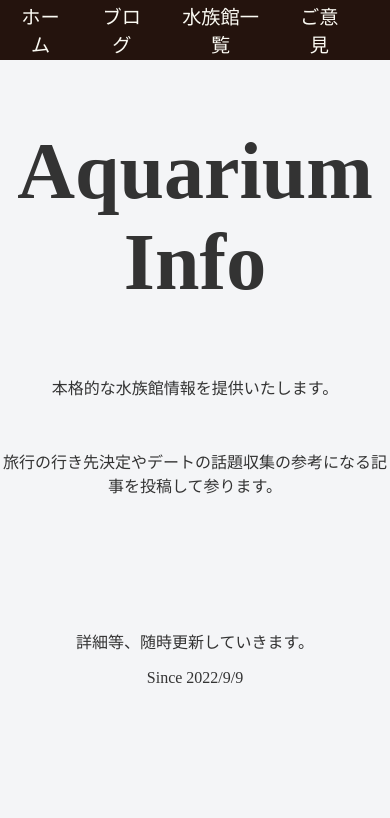
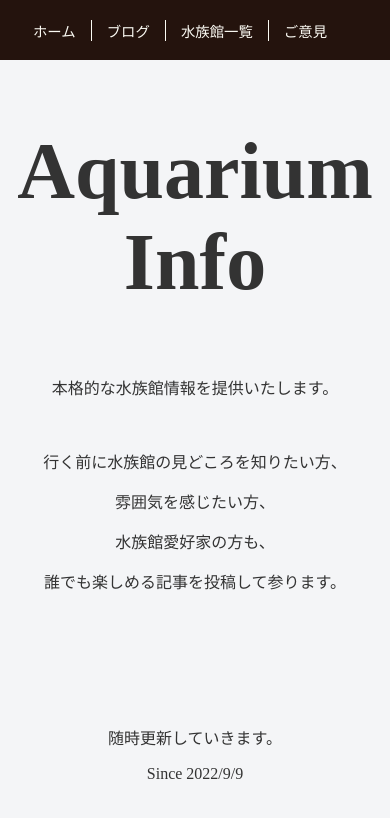
Before and after one commit to matapanino1/aquarium_list_next, a Next.js app: page / in a window 390 px wide. Shown: the top 818 px of the page. Built offline with nearby package versions, Linux system fonts and the light colour scheme.

Commit message:
stylecommit

```diff
--- a/components/aquarium-list/Container.jsx
+++ b/components/aquarium-list/Container.jsx
@@ -16,7 +16,7 @@ const Container = () => {
 
 	return (
 		<div className={classes.container}>
-			<h1>日本全国水族館リスト</h1>
+			<h1>日本全国水族館一覧</h1>
 		{japan.map((list, i) => (
 			<Location
 				key={i}
--- a/components/blog-page/hero.js
+++ b/components/blog-page/hero.js
@@ -1,5 +1,4 @@
 import React from 'react';
-import Image from 'next/image';
 
 import classes from './hero.module.css';
 
@@ -8,7 +7,10 @@ const Hero = () => {
       <section className={classes.hero}>
               <h1>Aquarium Info</h1>
           <p>本格的な水族館情報を提供いたします。</p><br />
-              <p>旅行の行き先決定やデートの話題収集の参考になる記事を投稿して参ります。</p>
+          <p>行く前に水族館の見どころを知りたい方、</p>
+          <p>雰囲気を感じたい方、</p>
+          <p>水族館愛好家の方も、</p>
+          <p>誰でも楽しめる記事を投稿して参ります。</p>
     </section>
   )
 }
--- a/components/layout/Footer.js
+++ b/components/layout/Footer.js
@@ -3,7 +3,7 @@ import React from 'react';
 const Footer = () => {
   return (
       <footer>
-          <p>詳細等、随時更新していきます。</p>
+          <p>随時更新していきます。</p>
           <p>Since 2022/9/9</p>
     </footer>
   )
--- a/components/layout/logo.js
+++ b/components/layout/logo.js
@@ -1,9 +1,10 @@
 import React from 'react';
+import Image from 'next/image';
 
 const Logo = () => {
   return (
-      <div>Aquarium Info</div>
+      <div><Image src={"/images/My project-1.png"} height={55} width={55} /></div>
   )
 }
 
-export default Logo
+export default Logo;
--- a/components/layout/main-navigation.module.css
+++ b/components/layout/main-navigation.module.css
@@ -13,6 +13,7 @@
 .header nav{
     margin-left: auto;
     padding-right: 30px;
+    height: 100%;
 }
 
 .header ul {
@@ -51,9 +52,47 @@
 }
 
 @media screen and (max-width:768px) {
+    .header {
+        margin: 0 auto;
+        position: fixed;
+        bottom: 0;
+        left: 0;
+        height: 60px;
+        width: 100vw;
+        background-color: #24130d;
+        display: flex;
+        align-items: center;
+    }
+
     .header nav{
         margin: auto;
         display: flex;
         justify-content: center;
     }
+
+    .header li+li {
+        border-left: 1px #fbfaf3 solid;
+    }
+
+    .header a {
+        display: inline-block;
+        align-items: center;
+        height: 100%;
+        text-decoration: none;
+        color: #fbfaf3;
+        opacity: 1;
+        font-size: .9rem;
+        transition: color .2s ease;
+    }
+
+    .header a:hover {
+        display: inline-block;
+        align-items: center;
+        height: 100%;
+        text-decoration: none;
+        color: #fbfaf3;
+        opacity: .7;
+        font-size: .9rem;
+        transition: color .2s ease;
+    }
 }
--- a/pages/index.js
+++ b/pages/index.js
@@ -1,9 +1,14 @@
-import React from 'react'
+import React from 'react';
+import Head from 'next/head';
 import Hero from '../components/blog-page/hero';
 
 const HomePage = () => {
   return (
       <>
+          <Head>
+              <title>Aquarium Info -ホーム</title>
+              <meta name="description" content="本格的な水族館情報をまとめているサイトです。" />
+          </Head>
           <Hero />
      </>
   )
--- a/pages/list.js
+++ b/pages/list.js
@@ -6,7 +6,7 @@ const List = () => {
   return (
       <>
           <Head>
-              <title>日本全国水族館リスト</title>
+              <title>Aquarium Info -水族館一覧</title>
               <meta name="description" content="日本全国にある水族館をリスト化しました。旅先で遊ぶ場所に迷った時の参考にどうぞ。" />
           </Head>
           <Container />
```
Also changed, not shown: pages/blog.js (+8 -3 lines), pages/contact.js (+7 -2 lines).
